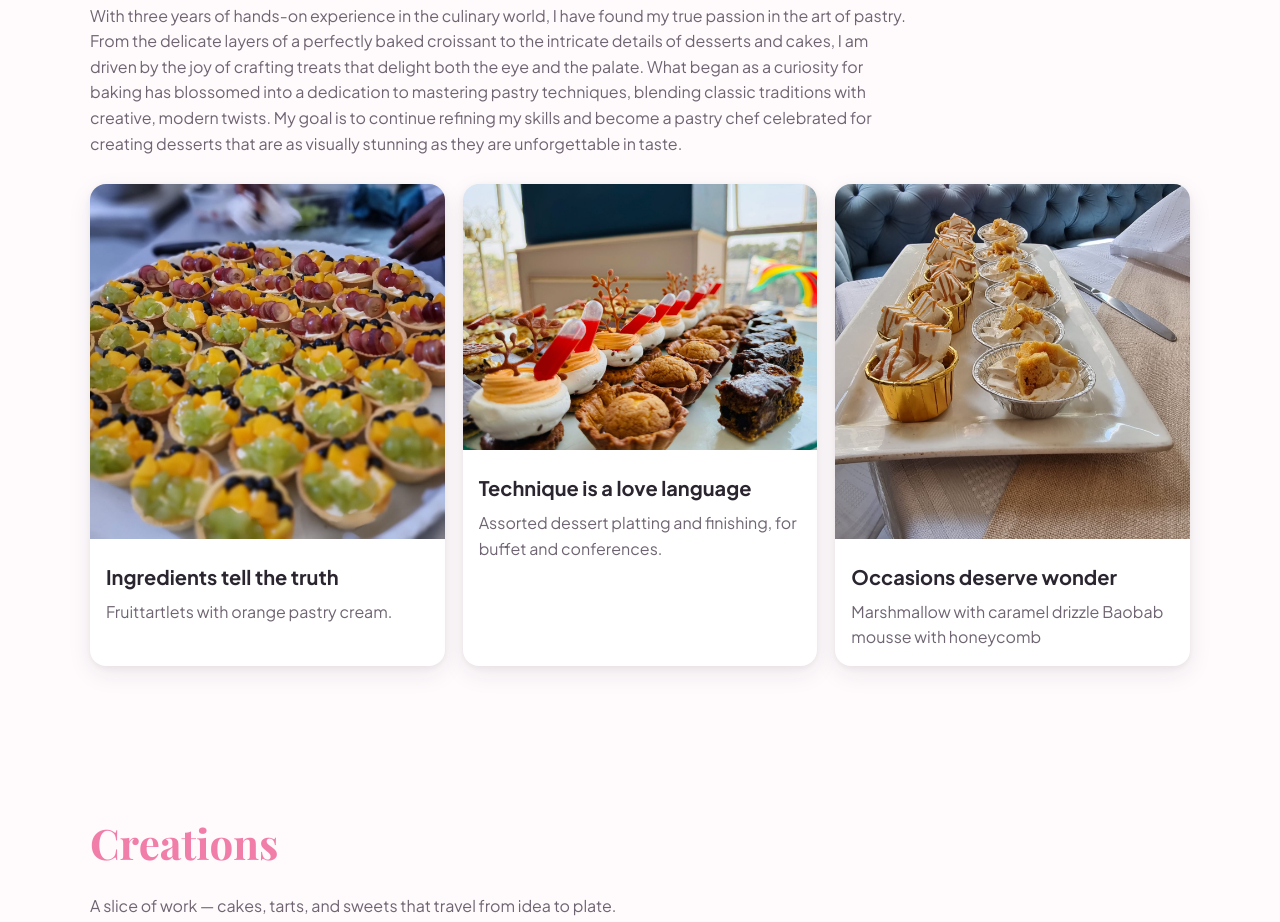
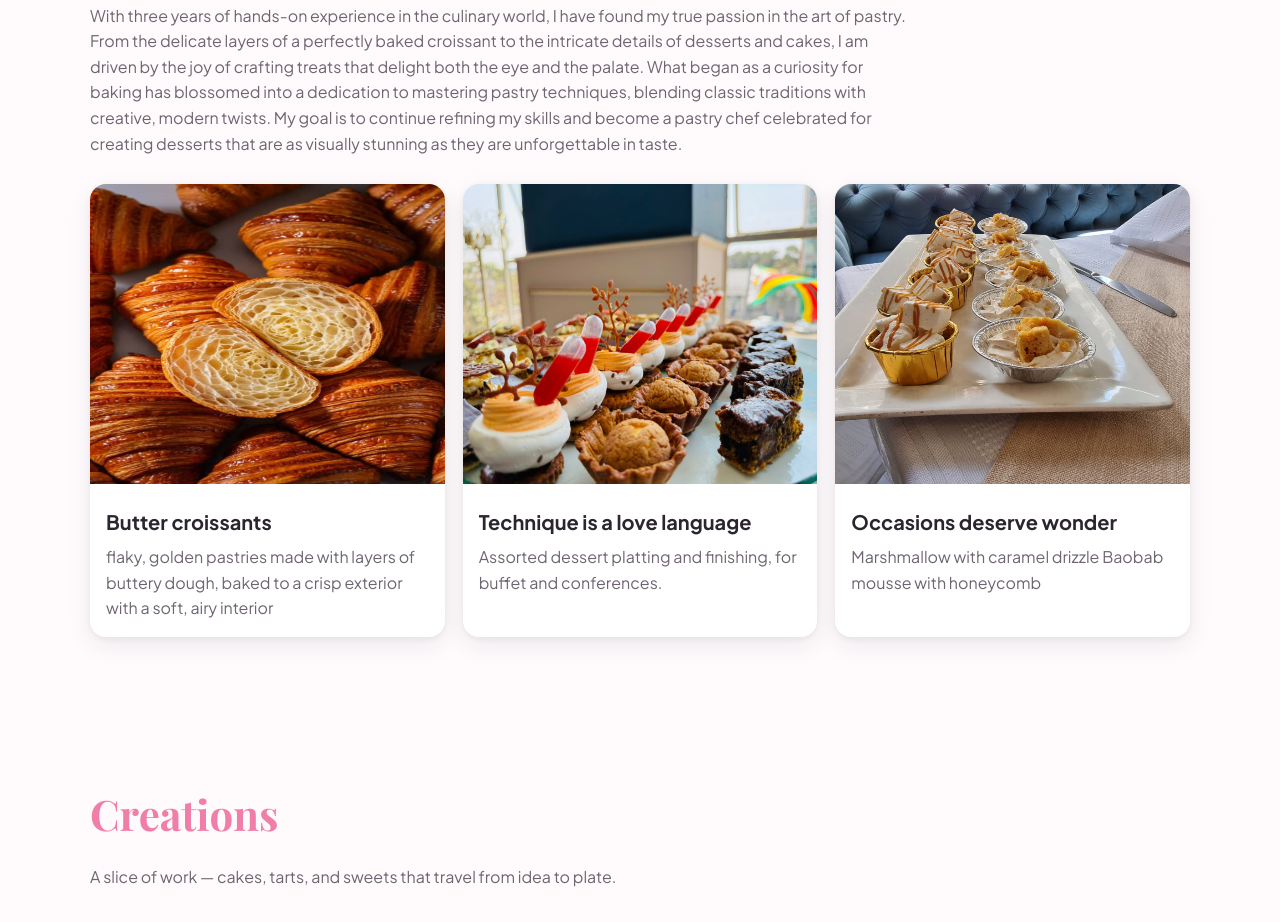
Before and after one commit to muchallen/fredaportifolio, a plain HTML site: page index.html in a window 1280 px wide. Shown: the part 735-1657 px from the top of the page. Drawn offline with nearby package versions, Linux system fonts and the light colour scheme.

Commit message:
freda portifolio pink

```diff
--- a/index.html
+++ b/index.html
@@ -60,15 +60,15 @@
 
         <div class="timeline">
           <article class="card reveal-fade">
-            <img src="images/fruittarlets.jpeg" alt="Whisk and ingredients on a marble table" loading="lazy" />
+            <img src="images/buttercroissants.jpeg" style="max-height: 300px; width: 100%" alt="Whisk and ingredients on a marble table" loading="lazy" />
             <div class="card-body">
-              <h3>Ingredients tell the truth</h3>
-              <p>Fruittartlets with orange pastry cream.</p>
+              <h3>Butter croissants </h3>
+              <p>flaky, golden pastries made with layers of buttery dough, baked to a crisp exterior with a soft, airy interior</p>
             </div>
           </article>
 
           <article class="card reveal-fade" style="--delay:.06s">
-            <img src="images/assorted-desert.jpeg" alt="Freshly baked pastries on a cooling rack" loading="lazy" />
+            <img src="images/assorted-desert.jpeg" style="height: 300px; width: 100%" alt="Freshly baked pastries on a cooling rack" loading="lazy" />
             <div class="card-body">
               <h3>Technique is a love language</h3>
               <p>Assorted dessert platting and finishing, for buffet and conferences.</p>
@@ -76,7 +76,7 @@
           </article>
 
           <article class="card reveal-fade" style="--delay:.12s">
-            <img src="images/mashmello.jpeg" alt="Decorated cake detail" loading="lazy" />
+            <img src="images/mashmello.jpeg" style="height: 300px; width: 100%" alt="Decorated cake detail" loading="lazy" />
             <div class="card-body">
               <h3>Occasions deserve wonder</h3>
               <p>Marshmallow with caramel drizzle
@@ -115,10 +115,6 @@
             <img src="images/stickcytoffeepudding.jpeg" alt="Tart with berries" loading="lazy" />
             <figcaption>Sticky toffee pudding – a rich, moist sponge dessert made with finely chopped dates, offering a deep, naturally sweet flavor and soft, indulgent texture.</figcaption>
           </figure>
-          <figure class="tile reveal-zoom" style="--delay:.16s">
-            <img src="images/buttercroissants.jpeg" alt="Croissants in a basket" loading="lazy" />
-
-          </figure>
           <figure class="tile reveal-zoom" style="--delay:.20s">
             <img src="images/assorted-desert.jpeg" alt="Decorative piping" loading="lazy" />
 
@@ -135,10 +131,7 @@
             <img src="images/4.jpeg" alt="Plated dessert" loading="lazy" />
 
           </figure>
-          <figure class="tile reveal-zoom" style="--delay:.36s">
-            <img src="images/5.jpeg " alt="Pastry chef at work" loading="lazy" />
 
-          </figure>
         </div>
       </div>
     </section>
```
